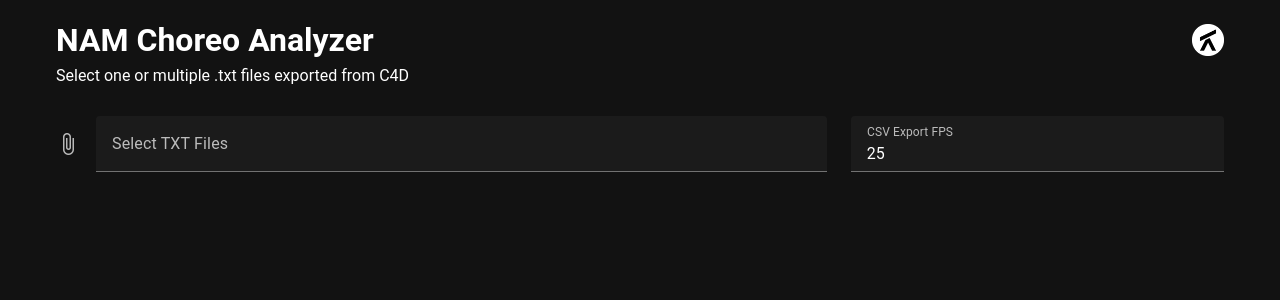
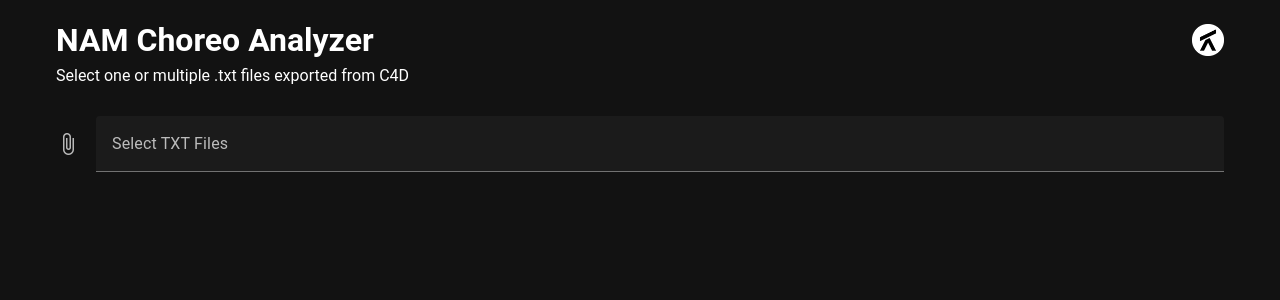
Before and after one commit to ebondioli/nam-choreo-analyzer, a Vue app: page / in a window 1280 px wide. Shown: the top 300 px of the page. Built offline with nearby package versions, Linux system fonts and the light colour scheme.

Commit message:
remove variable fps exports, stick to 25fps only

```diff
--- a/src/App.vue
+++ b/src/App.vue
@@ -56,11 +56,8 @@ function handleFiles(event) {
     <p>Select one or multiple .txt files exported from C4D</p>
 
     <v-row class="mt-4">
-      <v-col cols="12" md="8">
+      <v-col cols="12" md="12">
         <v-file-input label="Select TXT Files" multiple accept=".txt" @change="handleFiles" outlined />
-      </v-col>
-      <v-col cols="12" md="4">
-        <v-text-field v-model.number="exportFPS" type="number" label="CSV Export FPS" min="1" outlined />
       </v-col>
     </v-row>
 
```
